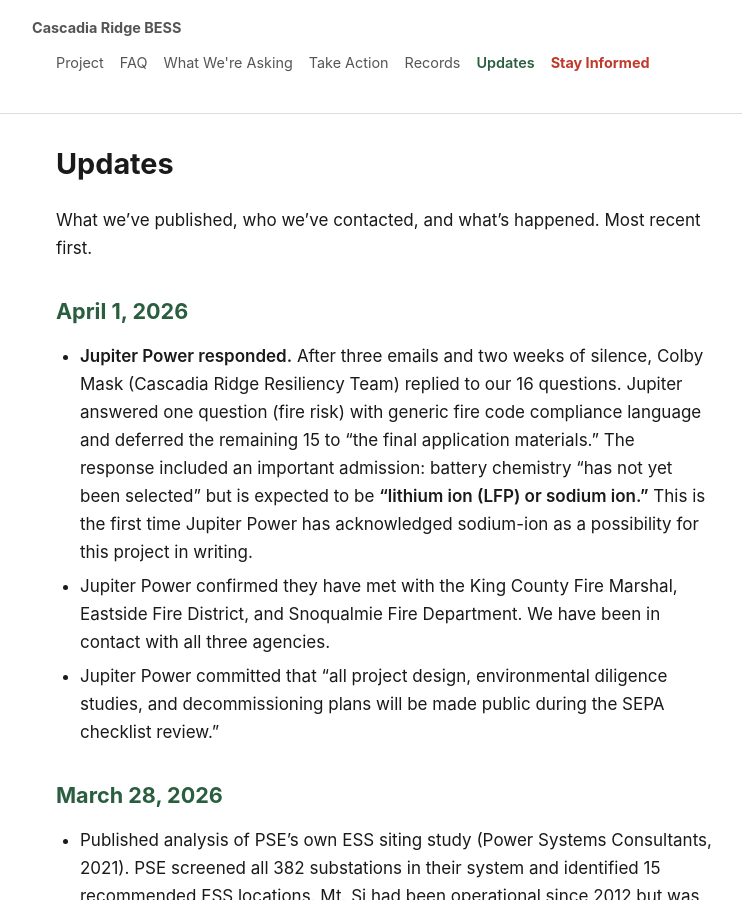
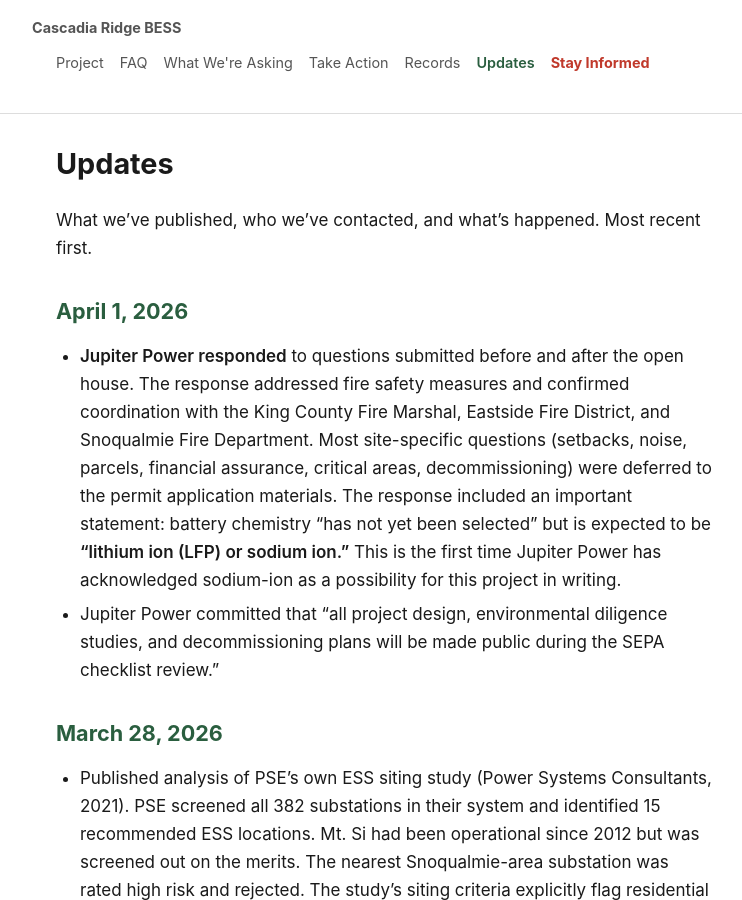
Before and after one commit to calef/cascadia-ridge-bess, a Jekyll site: the page built from _pages/updates.md, in a window 1280 px wide and 900 px high. Shown: the whole window, without its empty margins (256-998 px from the left). Built offline with Jekyll 4.4.1, drawn with Linux system fonts in a browser that asks for light colours; some of the changed text lies outside the part shown.

Commit message:
Deploy site 2026-04-01-121308

```diff
--- a/_pages/updates.md
+++ b/_pages/updates.md
@@ -6,8 +6,7 @@ What we've published, who we've contacted, and what's happened. Most recent firs
 
 ## April 1, 2026 {#april-1-2026}
 
-- **Jupiter Power responded.** After three emails and two weeks of silence, Colby Mask (Cascadia Ridge Resiliency Team) replied to our 16 questions. Jupiter answered one question (fire risk) with generic fire code compliance language and deferred the remaining 15 to "the final application materials." The response included an important admission: battery chemistry "has not yet been selected" but is expected to be **"lithium ion (LFP) or sodium ion."** This is the first time Jupiter Power has acknowledged sodium-ion as a possibility for this project in writing.
-- Jupiter Power confirmed they have met with the King County Fire Marshal, Eastside Fire District, and Snoqualmie Fire Department. We have been in contact with all three agencies.
+- **Jupiter Power responded** to questions submitted before and after the open house. The response addressed fire safety measures and confirmed coordination with the King County Fire Marshal, Eastside Fire District, and Snoqualmie Fire Department. Most site-specific questions (setbacks, noise, parcels, financial assurance, critical areas, decommissioning) were deferred to the permit application materials. The response included an important statement: battery chemistry "has not yet been selected" but is expected to be **"lithium ion (LFP) or sodium ion."** This is the first time Jupiter Power has acknowledged sodium-ion as a possibility for this project in writing.
 - Jupiter Power committed that "all project design, environmental diligence studies, and decommissioning plans will be made public during the SEPA checklist review."
 
 ## March 28, 2026
@@ -44,7 +43,7 @@ What we've published, who we've contacted, and what's happened. Most recent firs
 
 ## March 13, 2026
 
-- Sent 11 questions to Jupiter Power (Gage Fuller, cascadiaridge@jupiterpower.io) about battery chemistry, setbacks, fire suppression, noise, decommissioning, and environmental monitoring. Jupiter Power responded on April 1 with a partial answer to one question (fire risk) and deferred the remaining 15 to "the final application materials." See [April 1 update](#april-1-2026).
+- Sent 11 questions to Jupiter Power (Gage Fuller, cascadiaridge@jupiterpower.io) about battery chemistry, setbacks, fire suppression, noise, decommissioning, and environmental monitoring. Jupiter Power [responded on April 1](#april-1-2026) with information on fire safety and battery chemistry; site-specific questions were deferred to the permit application.
 - Sent letter to Councilmember Sarah Perry about public records access for the Critical Areas Designation. Perry's office escalated to the Department of Local Services. King County delivered the CAD report the same day (2-hour turnaround).
 - Critical Areas Designation (CADS25-0076) confirmed: Fisher Creek (fish-bearing) runs through the parcel, Category III wetland with 150-ft buffer, steep slope hazard, unmapped floodplain. King County classified the project as high-impact. [Site and environment.](/site-and-environment)
 - Notified the Snoqualmie Indian Tribe about the proposed facility near their land in the Snoqualmie Valley. No response.
```
Also changed, not shown: _pages/project.md (+1 -1 lines).
